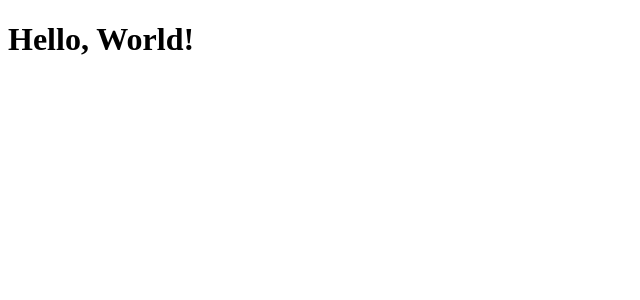
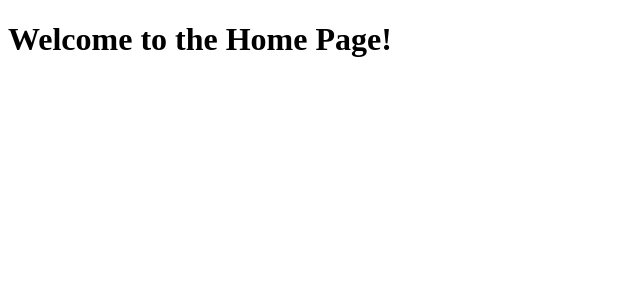
Before and after one commit to carlosdancr/clone-tabnews, a Next.js app: page / in a window 1280 px wide. Shown: the top 300 px of the page, without its empty margins (0-640 px from the left). Built offline with nearby package versions, Linux system fonts and the light colour scheme.

Commit message:
modifica a frase do arquivo index.js

```diff
--- a/pages/index.js
+++ b/pages/index.js
@@ -1,5 +1,5 @@
 function Home() {
-  return <h1>Hello, World!</h1>;
+  return <h1>Welcome to the Home Page!</h1>;
 }
 
 export default Home;
```
